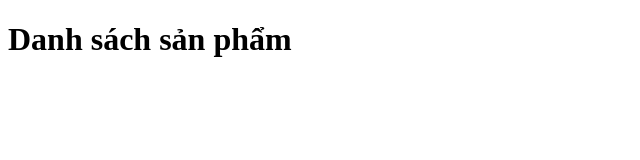
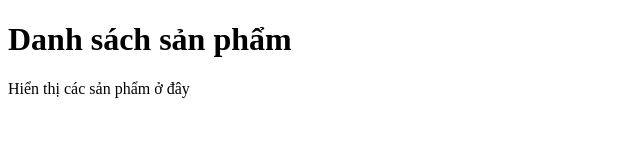
Before and after one commit to tththom22/hoc-git-f7-24, a plain HTML site: page danh-sach-san-pham.html in a window 1280 px wide. Shown: the whole page, without its empty margins (0-640 px from the left). Drawn offline with Linux system fonts and the light colour scheme.

Commit message:
Cập nhật trang danh sách

```diff
--- a/danh-sach-san-pham.html
+++ b/danh-sach-san-pham.html
@@ -7,5 +7,7 @@
 </head>
 <body>
     <h1>Danh sách sản phẩm</h1>
+
+    <p>Hiển thị các sản phẩm ở đây</p>
 </body>
 </html>
```
